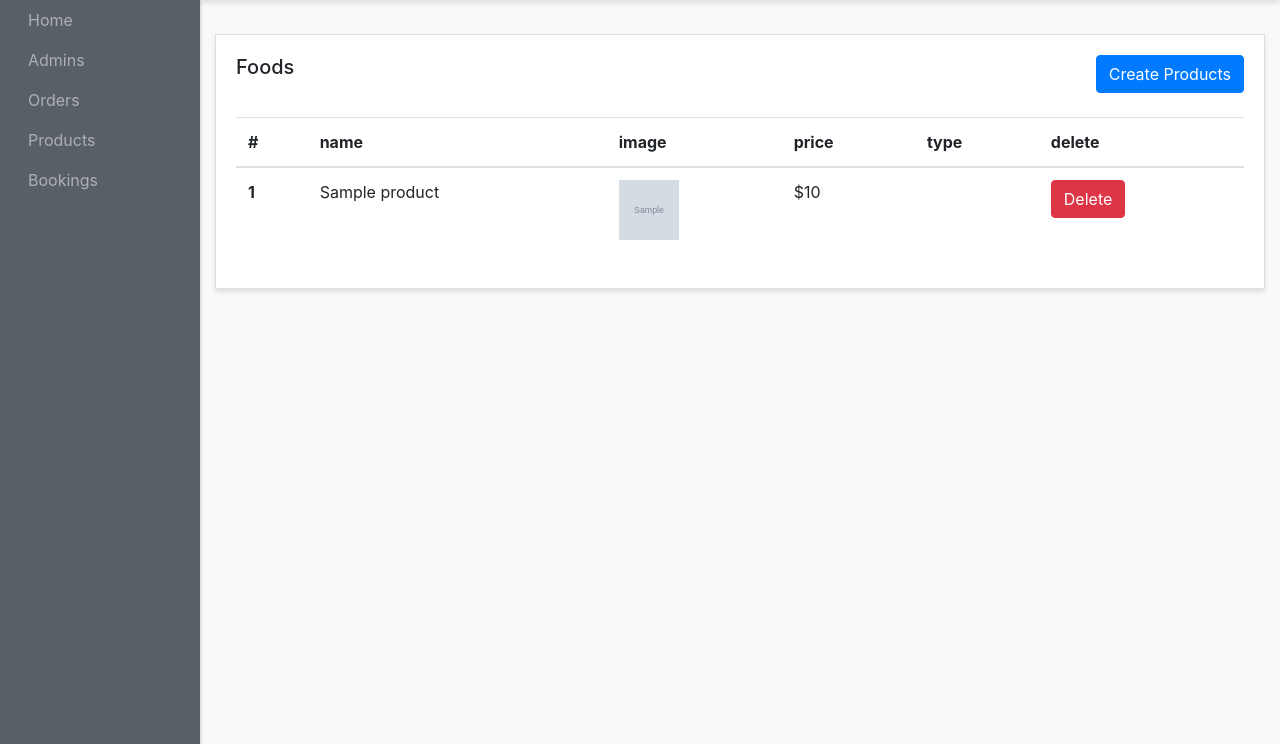
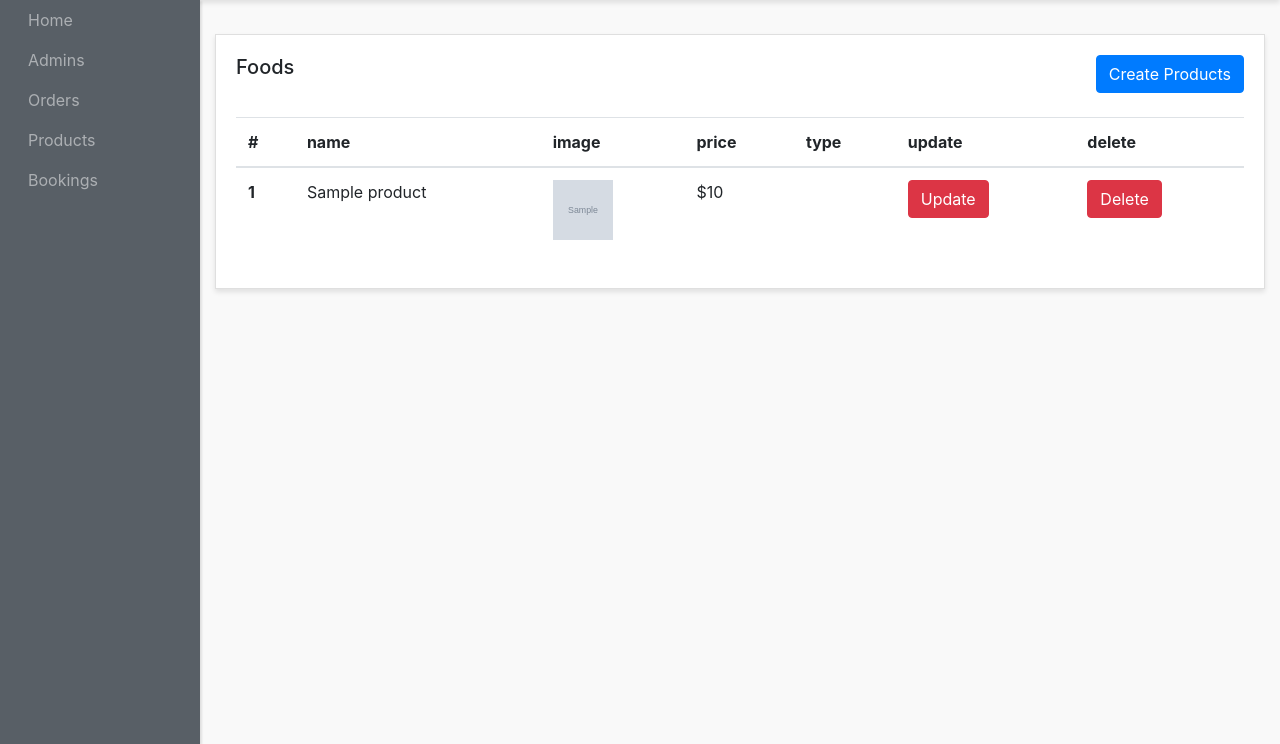
Before and after one commit to dipakPJS/PHP-OOP-COFFEE-SHOP, a PHP site: page /coffee-blend/admin-panel/products-admins/show-products.php in a window 1280 px wide. Shown: the part 56-800 px from the top of the page. Run offline with PHP 8.4, Linux system fonts and the light colour scheme; the visitor is signed in with stand-in values (Sample User, id 1); tables that the repository leaves empty or names only in its code hold one stand-in row (values such as "Sample post"); grey boxes marked "Sample" are stand-in pictures; some libraries are stand-ins or nearby versions.

Commit message:
Update show-products.php

```diff
--- a/admin-panel/products-admins/show-products.php
+++ b/admin-panel/products-admins/show-products.php
@@ -33,6 +33,7 @@ $showProducts = $dataPost->showAdminProducts();
               <th scope="col">image</th>
               <th scope="col">price</th>
               <th scope="col">type</th>
+              <th scope="col">update</th>
               <th scope="col">delete</th>
             </tr>
           </thead>
@@ -54,6 +55,7 @@ $showProducts = $dataPost->showAdminProducts();
               <td><img src="images/<?= $data['product_image']; ?>" style = "width: 60px; height: 60px" alt="product-image"></td>
               <td>$<?= $data['price']; ?></td>
               <td><?= $data['type']; ?></td>
+              <td><a href="update-products.php/?id=<?= $data['id']; ?>" class="btn btn-danger  text-center ">Update</a></td>
               <td><a href="delete-products.php/?id=<?= $data['id']; ?>" class="btn btn-danger  text-center ">Delete</a></td>
             </tr>
             <!-- php code ends here -->
```
